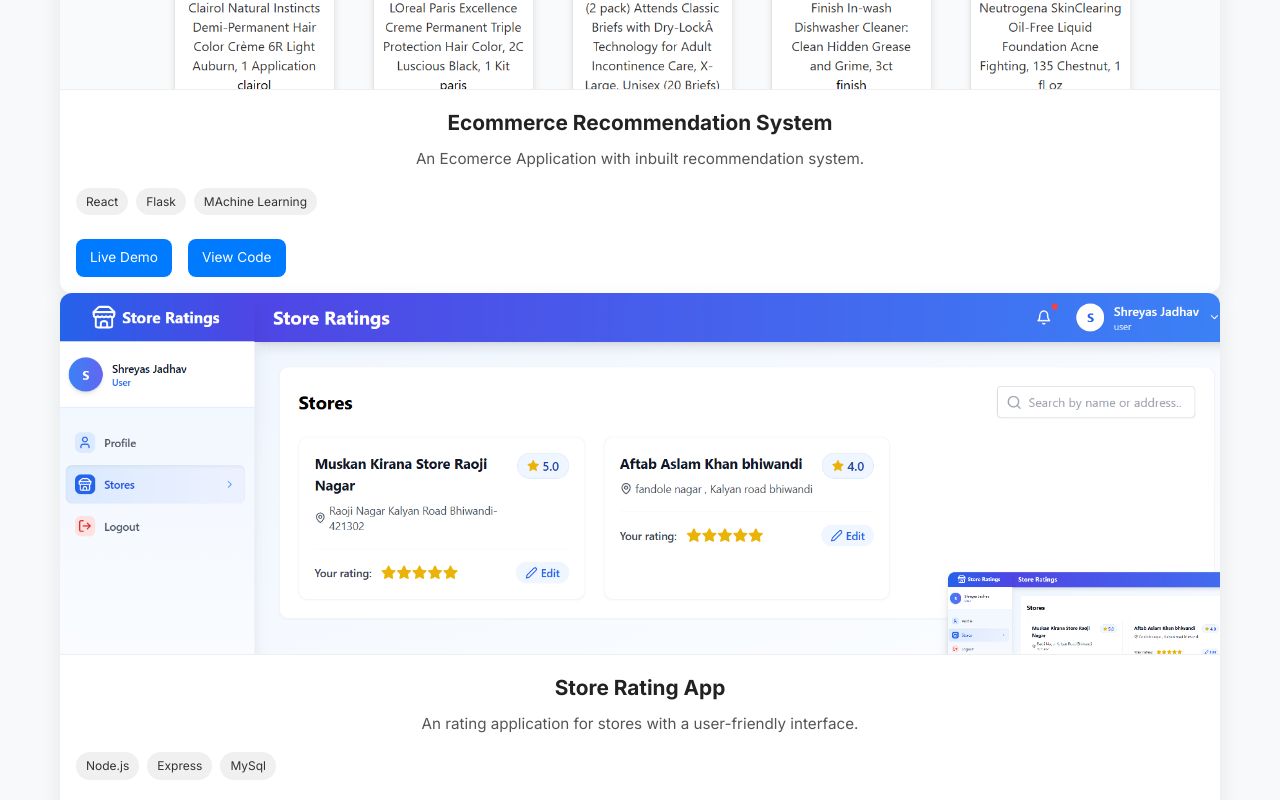
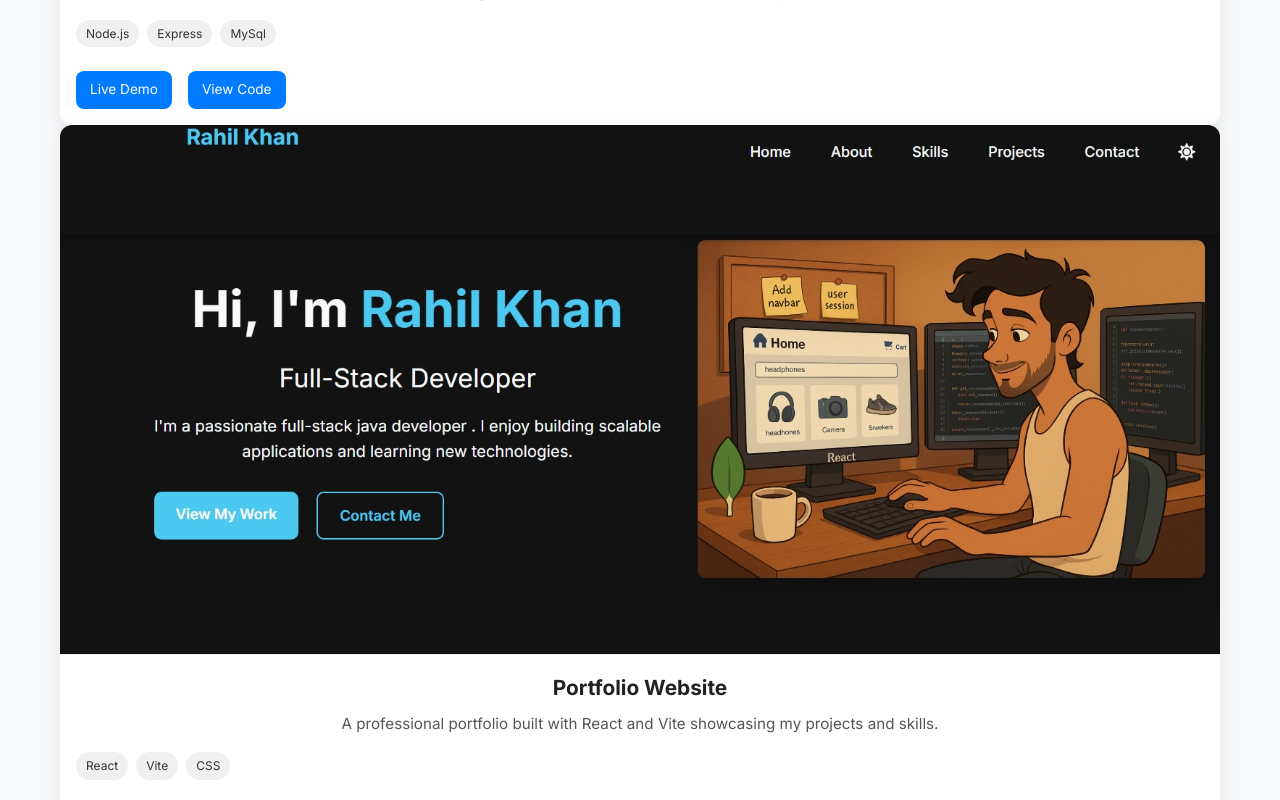
Before and after one commit to Rahilkhan0/My_Portfolio, a React (Vite) app: page / in a window 1280 px wide. Shown: the part 3760-4560 px from the top of the page. Built offline with nearby package versions, Linux system fonts and the light colour scheme.

Commit message:
Added New Project

```diff
--- a/src/sections/Projects/Projects.jsx
+++ b/src/sections/Projects/Projects.jsx
@@ -67,19 +67,11 @@ import { ProjectCard } from '../../components/ProjectCard/ProjectCard';
 import portfolioImage from '../../assets/images/portfolio.jpeg';
 import recoImage from '../../assets/images/Recommendationsystem.png';
 import ratingAppImage from '../../assets/images/User.png';
+import taskImage from '../../assets/images/taskmanager.png';
 
 const Projects = () => {
   const projects = [
-    {
-      title: 'Portfolio Website',
-      description: 'A professional portfolio built with React and Vite showcasing my projects and skills.',
-      tags: ['React', 'Vite', 'CSS'],
-      image: portfolioImage,
-      links: {
-        demo: 'https://yourportfolio.com',
-        code: 'https://github.com/yourusername/portfolio'
-      }
-    },
+
     {
       title: 'Ecommerce Recommendation System',
       description: 'An Ecomerce Application with inbuilt recommendation system.',
@@ -98,6 +90,26 @@ const Projects = () => {
       links: {
         demo: 'https://github.com/Rahilkhan0/Store-Rating-Application-',
         code: 'https://github.com/Rahilkhan0/Store-Rating-Application-'
+      }
+    },
+    {
+      title: 'Portfolio Website',
+      description: 'A professional portfolio built with React and Vite showcasing my projects and skills.',
+      tags: ['React', 'Vite', 'CSS'],
+      image: portfolioImage,
+      links: {
+        demo: 'https://yourportfolio.com',
+        code: 'https://github.com/yourusername/portfolio'
+      }
+    },
+    {
+      title: 'Task Management App',
+      description: 'A productivity application for organizing daily tasks.',
+      tags: ['React', 'Node.js', 'MongoDB'],
+      image: taskImage,
+      links: {
+        demo: 'https://github.com/Rahilkhan0/Task-Manager',
+        code: 'https://github.com/Rahilkhan0/Task-Manager'
       }
     },
 
```
Also changed, not shown: src/assets/images/taskmanager.png (added).
